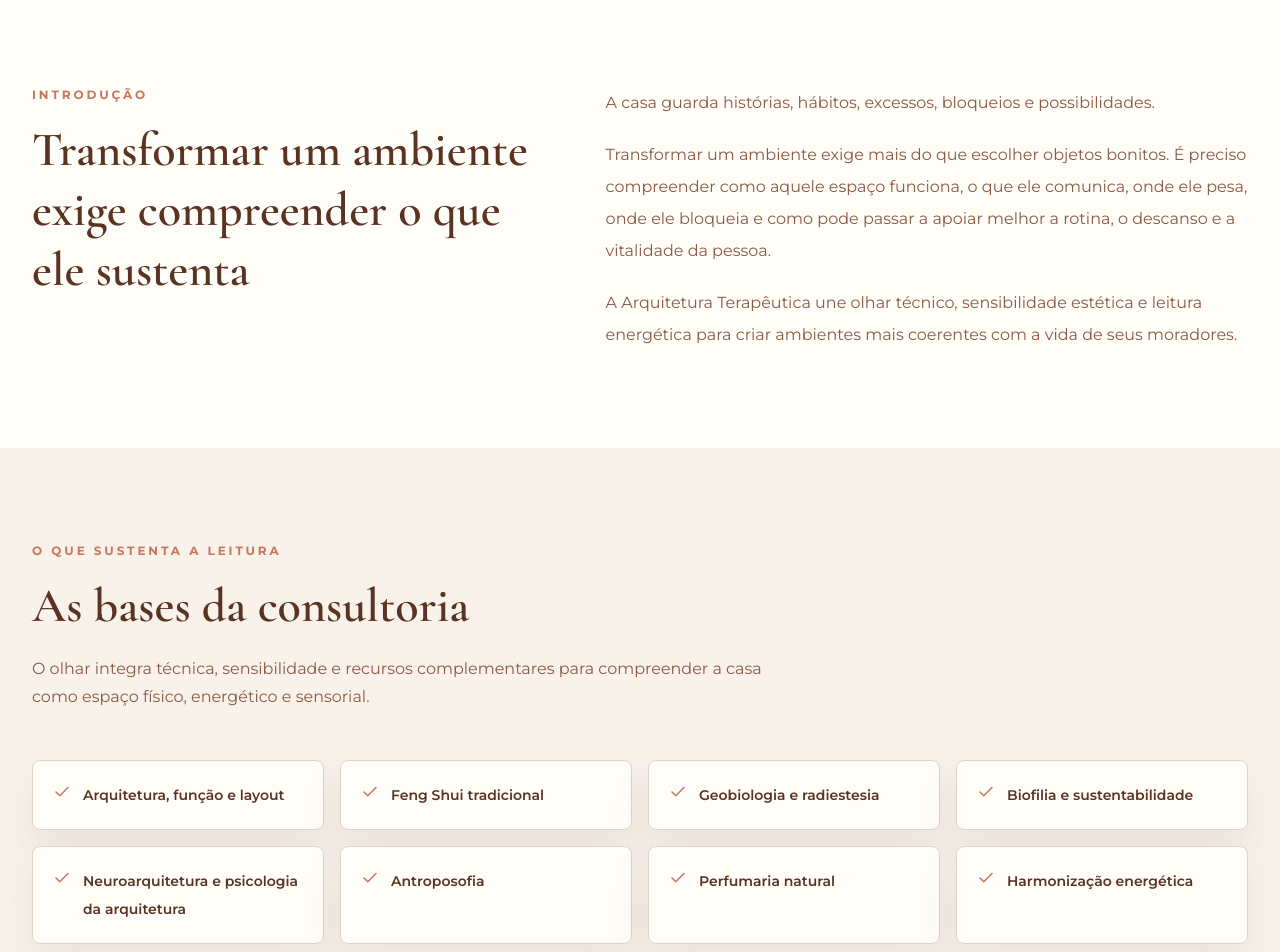
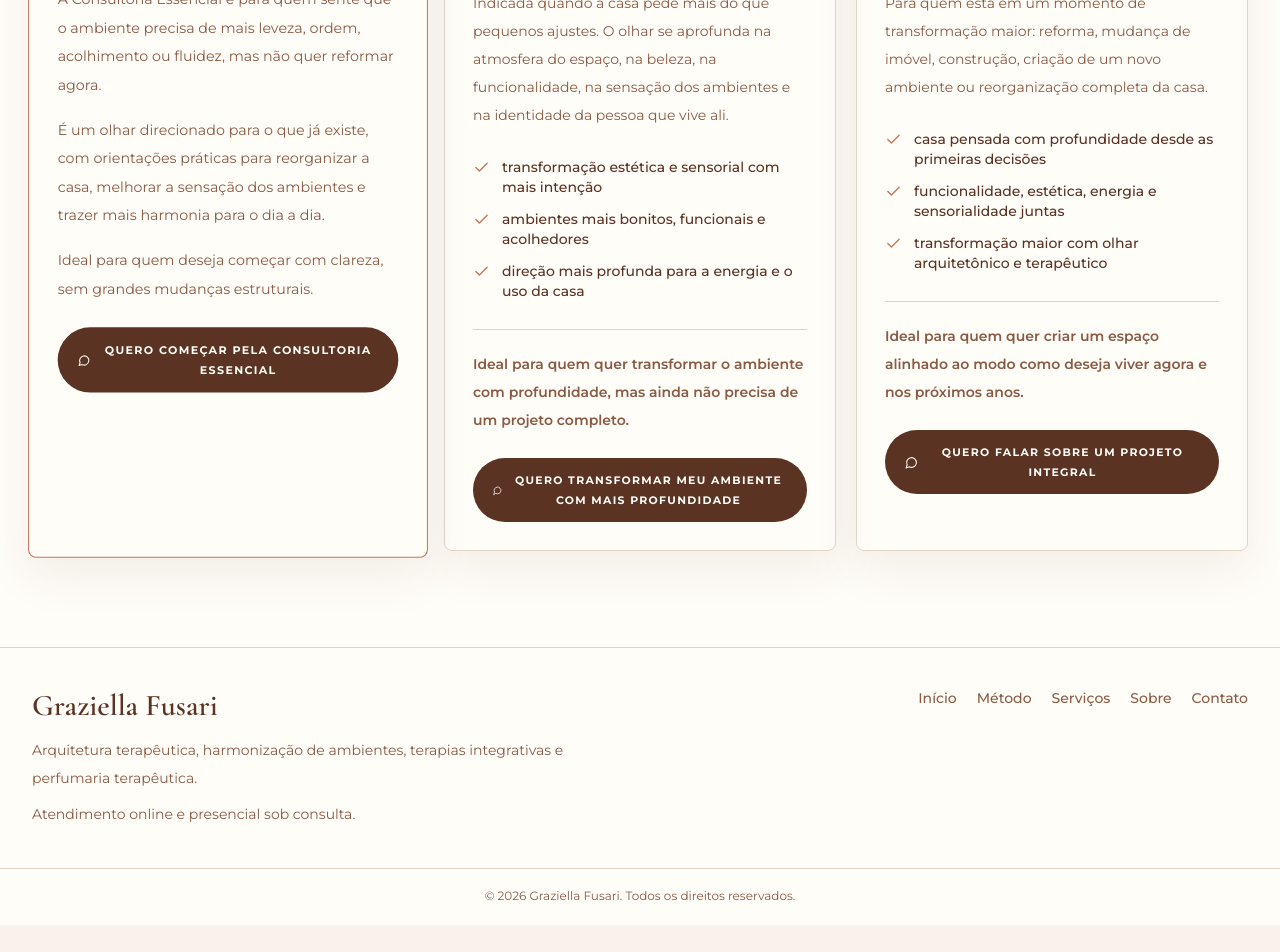
Before and after one commit to graziberry/graziellafusari.com, a Next.js app: page /arquitetura-terapeutica in a window 1280 px wide. Shown: the part 580-1532 px from the top of the page. After the commit the page ends 1505 px from the top, so only its background shows below. Built offline with nearby package versions, Linux system fonts and the light colour scheme.

Commit message:
Focus architecture service page

```diff
--- a/app/arquitetura-terapeutica/page.tsx
+++ b/app/arquitetura-terapeutica/page.tsx
@@ -1,12 +1,10 @@
 import type { Metadata } from "next";
 import { Check, MessageCircle } from "lucide-react";
-import { ContactCTA } from "@/components/ContactCTA";
 import { JsonLd } from "@/components/JsonLd";
-import { PageHero } from "@/components/PageHero";
 import { PageShell } from "@/components/PageShell";
 import { SectionHeading } from "@/components/SectionHeading";
 import { WhatsAppLink } from "@/components/WhatsAppLink";
-import { architectureFoundations, architectureServices, consultingDeliverables, processSteps } from "@/lib/site-content";
+import { architectureServices } from "@/lib/site-content";
 import { canonicalRoutes, createBreadcrumbJsonLd, createPageMetadata, createServiceJsonLd } from "@/lib/seo";
 
 const pageTitle = "Arquitetura Terapêutica";
@@ -35,52 +33,6 @@ export default function ArquiteturaTerapeuticaPage() {
           ]),
         ]}
       />
-      <PageHero
-        eyebrow="Arquitetura Terapêutica"
-        title="Sua casa pode sustentar melhor sua vida"
-        subtitle="A Arquitetura Terapêutica transforma ambientes considerando função, beleza, energia, fluxo e bem-estar. Mais do que decorar, o trabalho busca reorganizar a relação entre a casa e quem vive nela."
-      />
-
-      <section className="bg-surface py-18 md:py-24">
-        <div className="mx-auto grid max-w-7xl gap-12 px-5 md:grid-cols-[0.9fr_1.1fr] md:px-8">
-          <SectionHeading
-            eyebrow="Introdução"
-            title="Transformar um ambiente exige compreender o que ele sustenta"
-          />
-          <div className="space-y-5 text-sm leading-8 text-light-brown md:text-base">
-            <p>
-              A casa guarda histórias, hábitos, excessos, bloqueios e possibilidades.
-            </p>
-            <p>
-              Transformar um ambiente exige mais do que escolher objetos bonitos. É preciso compreender como aquele
-              espaço funciona, o que ele comunica, onde ele pesa, onde ele bloqueia e como pode passar a apoiar
-              melhor a rotina, o descanso e a vitalidade da pessoa.
-            </p>
-            <p>
-              A Arquitetura Terapêutica une olhar técnico, sensibilidade estética e leitura energética para criar
-              ambientes mais coerentes com a vida de seus moradores.
-            </p>
-          </div>
-        </div>
-      </section>
-
-      <section className="py-18 md:py-24">
-        <div className="mx-auto max-w-7xl px-5 md:px-8">
-          <SectionHeading
-            eyebrow="O que sustenta a leitura"
-            title="As bases da consultoria"
-            subtitle="O olhar integra técnica, sensibilidade e recursos complementares para compreender a casa como espaço físico, energético e sensorial."
-          />
-          <div className="mt-12 grid gap-4 sm:grid-cols-2 lg:grid-cols-4">
-            {architectureFoundations.map((item) => (
-              <div key={item} className="flex gap-3 rounded-card border border-line bg-surface p-5 shadow-soft">
-                <Check className="mt-0.5 shrink-0 text-terracotta" size={18} />
-                <p className="text-sm font-semibold leading-7 text-brown">{item}</p>
-              </div>
-            ))}
-          </div>
-        </div>
-      </section>
 
       <section className="bg-surface py-18 md:py-24">
         <div className="mx-auto max-w-7xl px-5 md:px-8">
@@ -139,53 +91,6 @@ export default function ArquiteturaTerapeuticaPage() {
           </div>
         </div>
       </section>
-
-      <section className="py-18 md:py-24">
-        <div className="mx-auto max-w-7xl px-5 md:px-8">
-          <SectionHeading
-            eyebrow="O que você recebe"
-            title="Um plano claro para transformar a casa com prioridade e direção"
-            subtitle="A entrega organiza a leitura do ambiente em recomendações práticas, possíveis e coerentes com o nível de transformação escolhido."
-          />
-          <div className="mt-12 grid gap-4 sm:grid-cols-2 lg:grid-cols-3">
-            {consultingDeliverables.map((item) => (
-              <div key={item} className="flex gap-3 rounded-card border border-line bg-surface p-5 shadow-soft">
-                <Check className="mt-0.5 shrink-0 text-terracotta" size={18} />
-                <p className="text-sm font-semibold leading-7 text-brown">{item}</p>
-              </div>
-            ))}
-          </div>
-        </div>
-      </section>
-
-      <section className="bg-brown py-18 text-surface md:py-24">
-        <div className="mx-auto max-w-7xl px-5 md:px-8">
-          <SectionHeading
-            eyebrow="Processo"
-            title="Um método sensível, claro e aplicável"
-            subtitle="Cada etapa traduz percepção em decisão prática para que a transformação aconteça com direção."
-            tone="light"
-          />
-          <div className="mt-12 grid gap-4 md:grid-cols-4">
-            {processSteps.map((step, index) => (
-              <article key={step.title} className="border-t border-surface/25 pt-6">
-                <span className="text-sm font-bold text-blush">0{index + 1}</span>
-                <step.icon className="mt-6 text-blush" size={28} />
-                <h3 className="mt-4 font-heading text-2xl font-semibold">{step.title}</h3>
-                <p className="mt-3 text-sm leading-7 text-surface/70">{step.text}</p>
-              </article>
-            ))}
-          </div>
-        </div>
-      </section>
-
-      <ContactCTA
-        cta="Falar sobre meu espaço"
-        page="/arquitetura-terapeutica"
-        service="architecture"
-        whatsappMessageKey="architecture"
-        analyticsEvents={["whatsapp_click", "service_cta_click"]}
-      />
     </PageShell>
   );
 }
```
